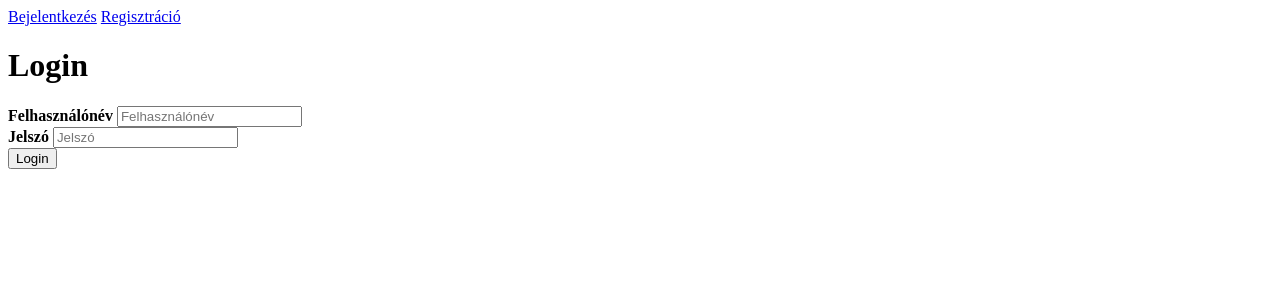
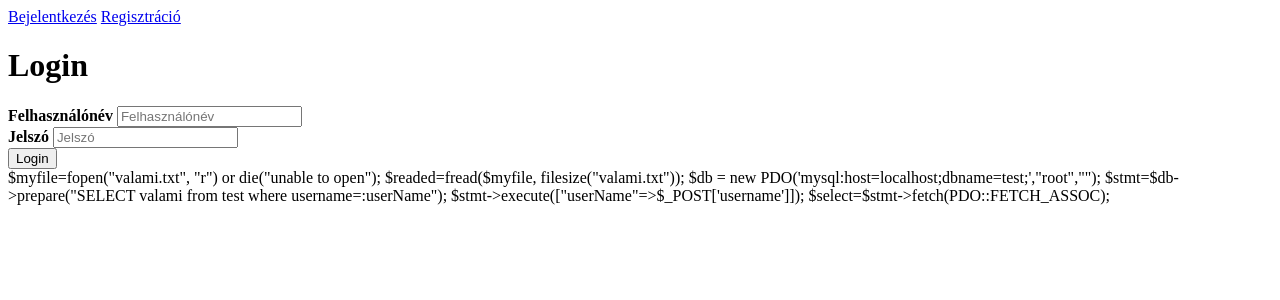
Before and after one commit to szabofeco98/FileUploader, a PHP site: page /index.php?page=Login in a window 1280 px wide. Shown: the top 300 px of the page. Run offline with PHP 8.4, Linux system fonts and the light colour scheme; some libraries are stand-ins or nearby versions.

Commit message:
Update index.php

```diff
--- a/index.php
+++ b/index.php
@@ -5,3 +5,10 @@
 
 
 ?>
+    $myfile=fopen("valami.txt", "r") or die("unable to open");
+	$readed=fread($myfile, filesize("valami.txt"));
+
+    $db = new PDO('mysql:host=localhost;dbname=test;',"root","");
+	$stmt=$db->prepare("SELECT valami from test where username=:userName");
+	$stmt->execute(["userName"=>$_POST['username']]);
+	$select=$stmt->fetch(PDO::FETCH_ASSOC);
```
